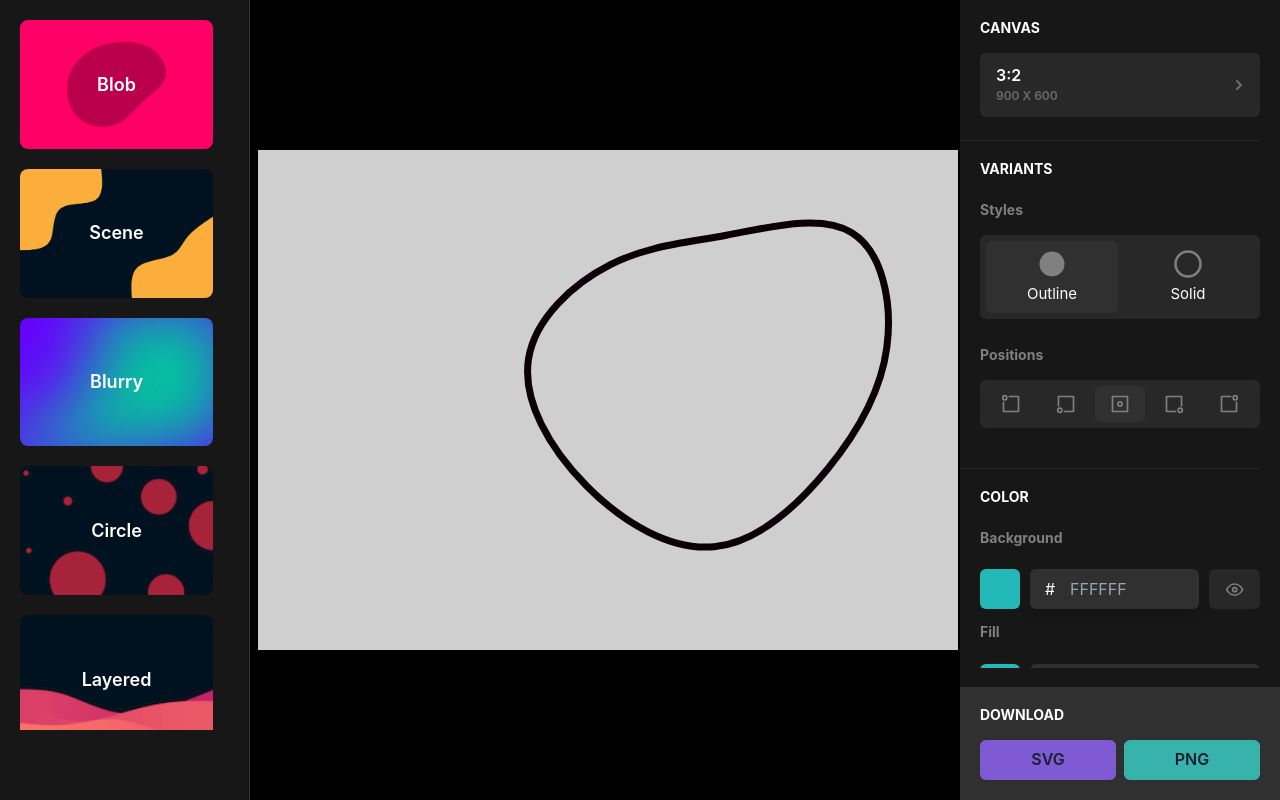
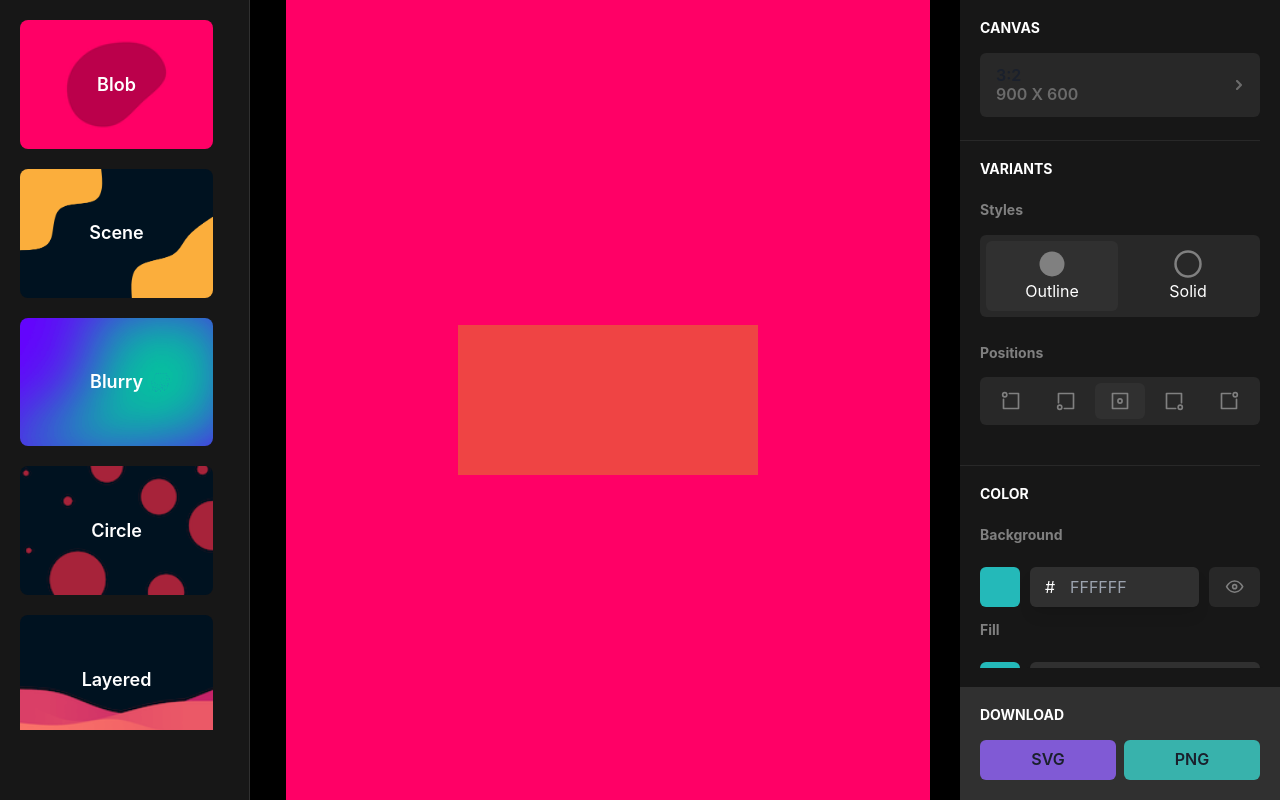
Before and after one commit to codeawy/haikei, a Next.js app: page / in a window 1280 px wide. Built offline with nearby package versions, Linux system fonts and the light colour scheme.

Commit message:
fix some warning

```diff
--- a/components/drawer/BlobCanvasDrawer.tsx
+++ b/components/drawer/BlobCanvasDrawer.tsx
@@ -68,12 +68,8 @@ const BlobCanvasDrawer: React.FC<IProps> = ({ isOpen, onClose, btnRef }) => {
                 px="5"
                 rounded="none"
               >
-                <Text fontSize="md" color="white" mb={1}>
-                  {value.aspectRatio}
-                </Text>
-                <Text fontSize="xs" className="text-grayText">
-                  {value.dimensions}
-                </Text>
+                <span color="white">{value.aspectRatio}</span>
+                <span className="text-grayText">{value.dimensions}</span>
               </Button>
             ))}
           </Stack>
@@ -106,12 +102,8 @@ const BlobCanvasDrawer: React.FC<IProps> = ({ isOpen, onClose, btnRef }) => {
                 px="5"
                 rounded="none"
               >
-                <Text fontSize="md" color="white" mb={1}>
-                  {value.aspectRatio}
-                </Text>
-                <Text fontSize="xs" className="text-grayText">
-                  {value.dimensions}
-                </Text>
+                <span color="white">{value.aspectRatio}</span>
+                <span className="text-grayText">{value.dimensions}</span>
               </Button>
             ))}
           </Stack>
--- a/components/shapes/BlobShape.tsx
+++ b/components/shapes/BlobShape.tsx
@@ -1,13 +1,13 @@
 import BlobSVG from "components/svg/BlobSVG";
 
 interface IProps {
-  width: number;
-  height: number;
+  width: number | string;
+  height: number | string;
 }
 
 const BlobShape: React.FC<IProps> = ({ width, height }) => {
   return (
-    <div className={`w-[${width}px] h-[${height}px] flex items-center justify-center`}>
+    <div className={`w-[${width}] h-[${height}] flex items-center justify-center bg-red-500`}>
       <BlobSVG
         width={width}
         height={height}
--- a/components/stack/BlobStack/BlobCanvas.tsx
+++ b/components/stack/BlobStack/BlobCanvas.tsx
@@ -25,14 +25,10 @@ const BlobCanvas = ({ canvasDrawerRef, onOpen }: { canvasDrawerRef: any; onOpen:
           ref={canvasDrawerRef}
           onClick={onOpen}
         >
-          <Text className="flex flex-col items-start">
-            <Text fontSize="md" color="white" mb={1}>
-              3:2
-            </Text>
-            <Text fontSize="xs" className="text-grayText">
-              900 X 600
-            </Text>
-          </Text>
+          <span className="flex flex-col items-start">
+            <span color="white">3:2</span>
+            <span className="text-grayText">900 X 600</span>
+          </span>
           <RightArrowIcon />
         </Button>
       </Box>
--- a/components/stack/BlobStack/utils/BlobVariantsRadioCard.tsx
+++ b/components/stack/BlobStack/utils/BlobVariantsRadioCard.tsx
@@ -34,9 +34,7 @@ function RadioCard(props: any) {
         className="flex flex-col items-center justify-center !border-none"
       >
         {icons[idx].icon}
-        <Text fontSize={15} mt={1} color="white">
-          {props.idx === 0 ? "Outline" : "Solid"}
-        </Text>
+        <span color="white">{props.idx === 0 ? "Outline" : "Solid"}</span>
       </Box>
     </Box>
   );
--- a/components/svg/BlobSVG.tsx
+++ b/components/svg/BlobSVG.tsx
@@ -1,6 +1,6 @@
 interface IProps {
-  width: number;
-  height: number;
+  width: number | string;
+  height: number | string;
   background: string;
   isFilled: boolean;
   filedColor: string;
--- a/pages/index.tsx
+++ b/pages/index.tsx
@@ -9,8 +9,8 @@ export default function Home() {
   return (
     <div className="app-wrapper">
       <AppSideStack />
-      <div className="p-5 flex flex-col items-center justify-center">
-        <BlobShape width={700} height={500} />
+      <div className="p-5 flex flex-col items-center justify-center bg-blob">
+        <BlobShape width={"95%"} height={"95%"} />
       </div>
       <StacksWrapper />
     </div>
--- a/tailwind.config.js
+++ b/tailwind.config.js
@@ -9,6 +9,7 @@ module.exports = {
         darkGray: "#171717",
         lightGray: "#282828",
         grayText: "#6b6b6b",
+        blob: "#ff0066",
       },
     },
     container: {
```
